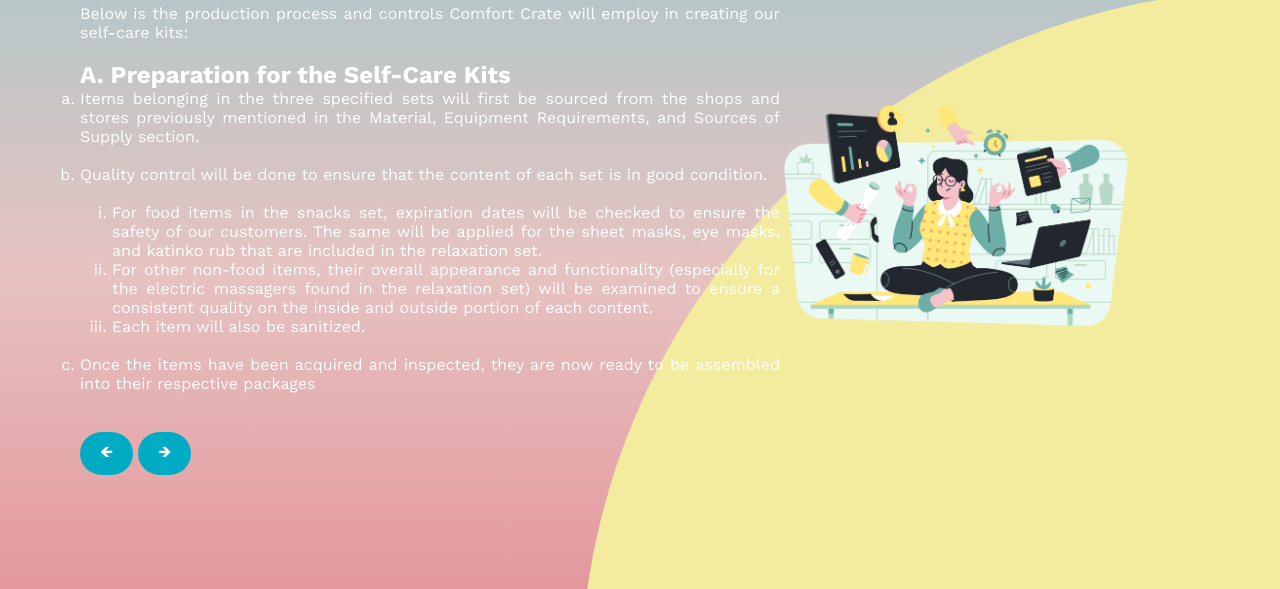
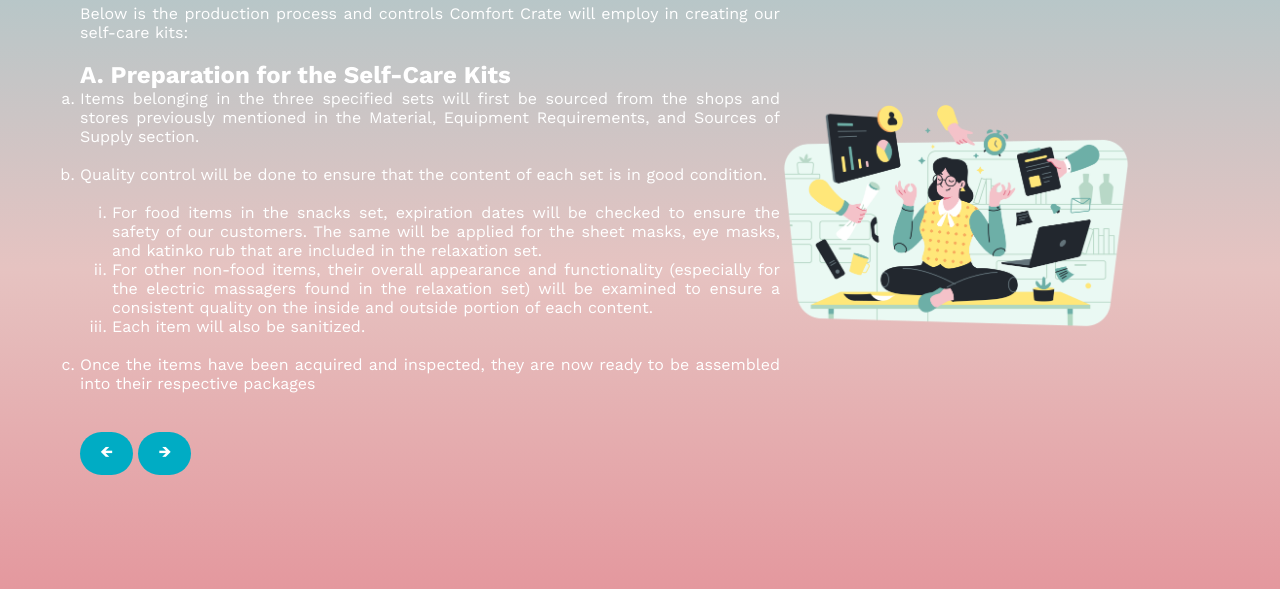
Before and after one commit to yonedelfin/PahingaKa, a plain HTML site: page productserviceplanP4.html in a window 1280 px wide. Shown: the part 211-800 px from the top of the page. Drawn offline with nearby package versions, Linux system fonts and the light colour scheme.

Commit message:
Update productserviceplanP4.html

```diff
--- a/productserviceplanP4.html
+++ b/productserviceplanP4.html
@@ -7,8 +7,7 @@
     </head>
     <body>
         <section>
-            <div class="circle">
-            </div>
+
         <header>
             <a href="#" class="logo"><img src="finallogo.png" width="10%" height="18%" style="margin-top: 20px;"></a>
             <ul>
```
